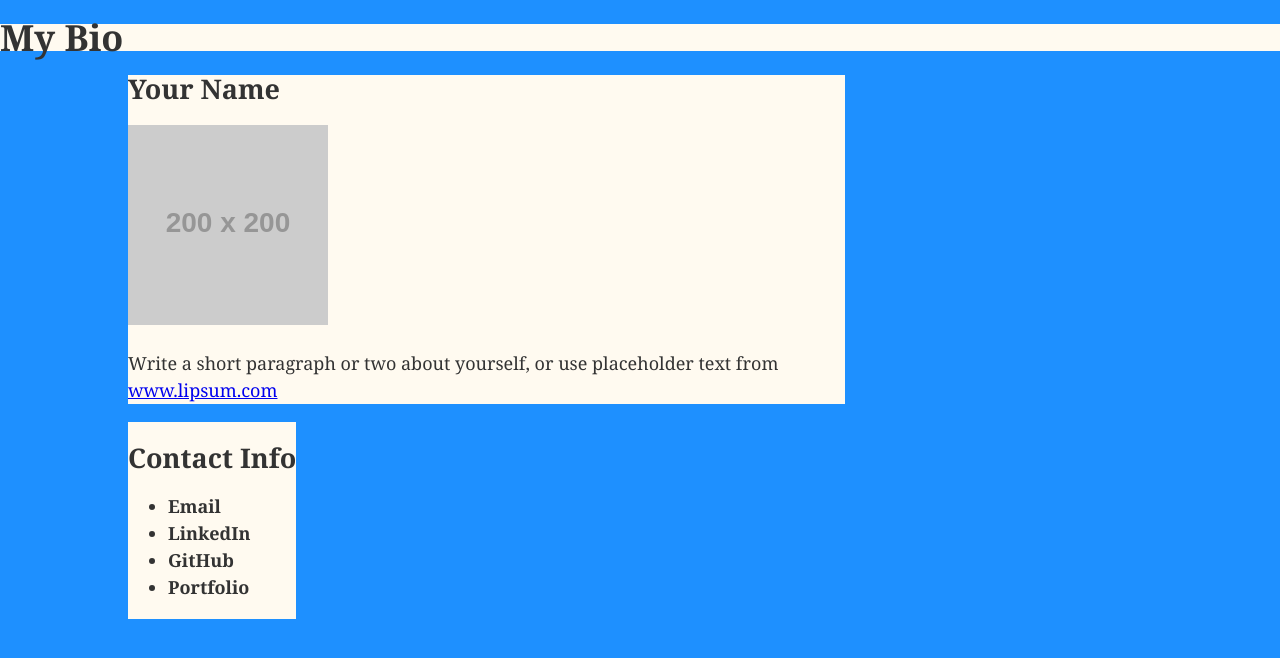
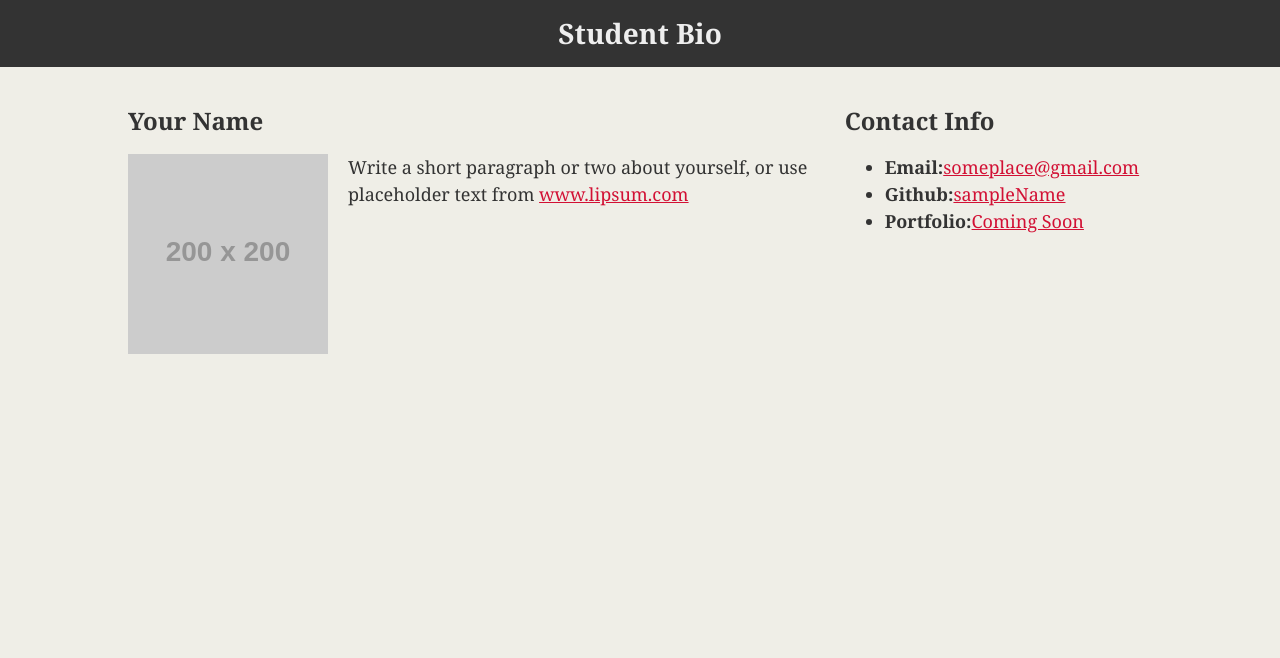
Before and after one commit to nickrayj45/HTML-CSS-Exercise, a plain HTML site: page index.html in a window 1280 px wide. Drawn offline with Linux system fonts and the light colour scheme; placeholder pictures from the web are drawn by us.

Commit message:
successfully dupliacted exercise from class

```diff
--- a/index.html
+++ b/index.html
@@ -3,38 +3,31 @@
 <head>
     <meta charset="UTF-8">
     <meta name="viewport" content="width=device-width, initial-scale=1.0">
-    <title>HTML/CSS Practice :D</title>
+    <title>Document</title>
     <link rel="stylesheet" type="text/css" href="style.css">
+
 </head>
 <body>
     <header>
         <h1>
-        My Bio
+            Student Bio
         </h1>
     </header>
     <div class="container">
         <section id="main-bio">
-            <h2>
             <h2>Your Name</h2>
             <img src="http://placehold.it/200x200" alt="Your Image" id="bio-image">
             <p>Write a short paragraph or two about yourself, or use placeholder text from <a href="http://www.lipsum.com/">www.lipsum.com</a></p>
-            </h2>
-
         </section>
-
         <section id="contact-info">
-            <h2>
-                Contact Info
-            </h2>
+            <h2>Contact Info</h2>
             <ul>
-                <li><strong>Email</strong></li>
-                <li><strong>LinkedIn</strong></li>
-                <li><strong>GitHub</strong></li>
-                <li><strong>Portfolio</strong></li>
+                <li><strong>Email:</strong><a href="#">someplace@gmail.com</a></li>
+                <li><strong>Github:</strong><a href="#">sampleName</a></li>
+                <li><strong>Portfolio:</strong><a href="#">Coming Soon</a></li>
 
             </ul>
         </section>
     </div>
-
 </body>
 </html>
--- a/style.css
+++ b/style.css
@@ -1,38 +1,76 @@
 body {
-    background-color: dodgerblue;
     /* Box Model */
     padding: 0;
 
     /* Positioning */
-    font-family: Georgia, "Times New Roman", Times, serif;
     margin: 0;
+    font-family: Georgia, 'Times New Roman', Times, serif;
 
     /* Typography */
     font-size: 18px;
     line-height: 150%;
     color: #333;
+
+    /* backgound */
+    background: #efeee7;
+}
+
+header {
+    background: #d21034;
+}
+
+h1 {
+    /* Box Model */
+    padding: 20px 0;
+
+    /* Positioning */
+    margin: 0;
+    margin-bottom: 20px;
+    font-size: 28px;
+
+    /* Typography */
+    color: #eee;
+    text-align: center;
+
+    /* Visual */
+    background: #333;
+}
+
+h2 {
+    font-size: 24px;
+}
+
+a {
+    color: #d21034;
 }
 
 .container {
+    /* Box Model */
     width: 1024px;
+
+    /* Positioning */
     margin: 0 auto;
 }
 
-header {
-    background-color: floralwhite;
-    width: 100%;
+#main-bio,
+#contact-info,
+#bio-image {
+    float: left;
 }
 
 #main-bio {
     width: 70%;
-    background-color: floralwhite;
 }
 
 #contact-info {
-    background-color: floralwhite;
+    width: 30%;
 }
 
-#main-info,
-#contact-info {
-    float: left;
+#bio-image {
+    /* Box Model */
+    width: 200px;
+    height: 200px;
+
+    /* Positioning */
+    margin-right: 20px;
 }
```
Lines whose indentation alone changed are shown as unchanged.
